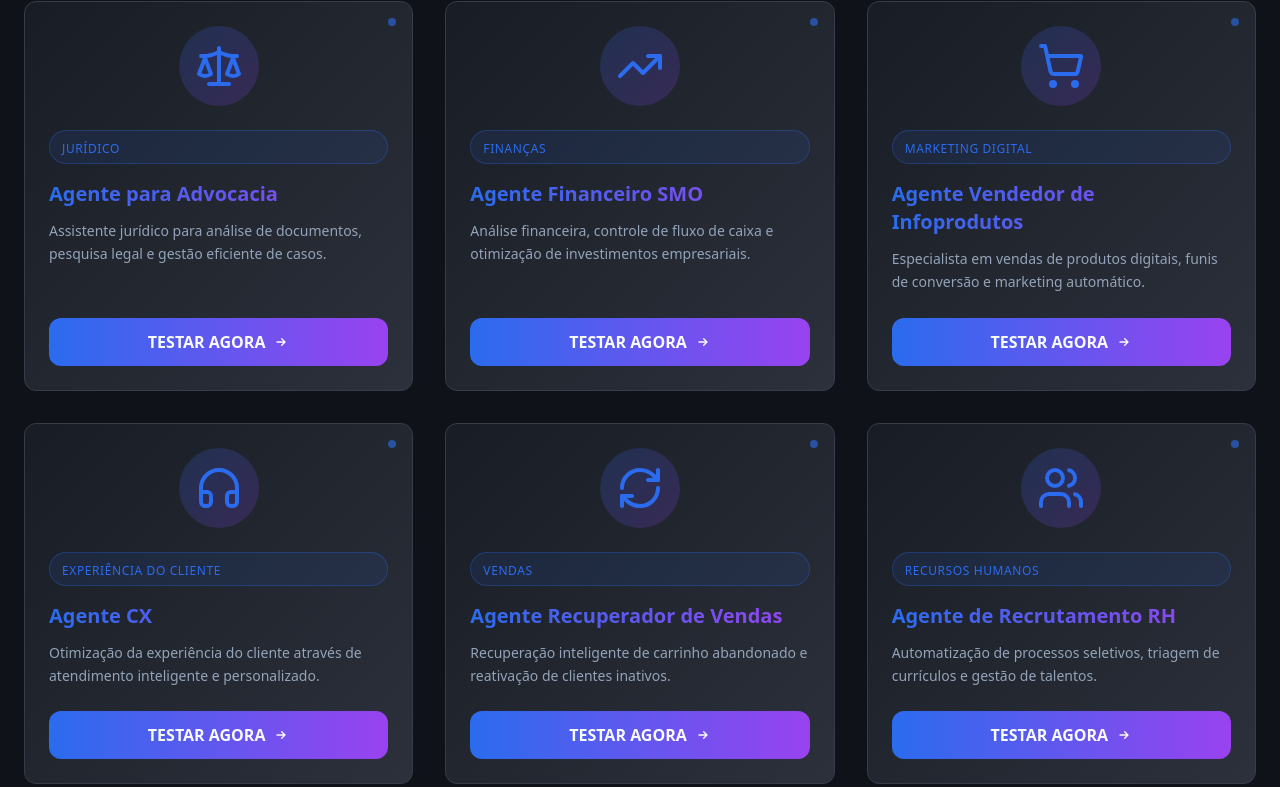
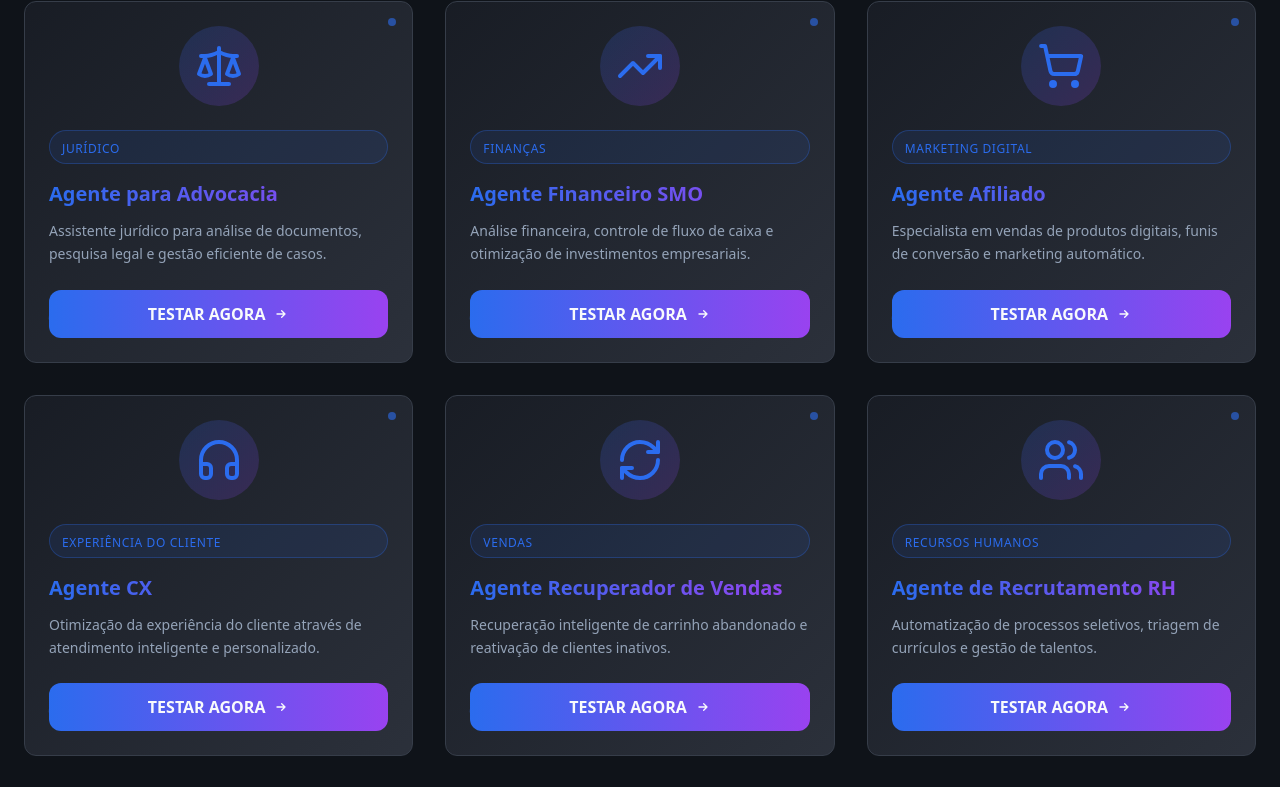
Before and after one commit to wegrowupsolutions/seuagenteai_pv_multiagentes, a React (Vite) app: page / in a window 1280 px wide. Shown: the part 1108-1895 px from the top of the page. Built offline with nearby package versions, Linux system fonts and the light colour scheme.

Commit message:
Rename agent type
Rename "Agente Vendedor de Infoprodutos" to "Agente Afiliado" in the code.

```diff
--- a/src/components/AgentsGrid.tsx
+++ b/src/components/AgentsGrid.tsx
@@ -55,7 +55,7 @@ const agents = [
   {
     id: 'agente-vendedor-infoprodutos',
     icon: ShoppingCart,
-    title: 'Agente Vendedor de Infoprodutos',
+    title: 'Agente Afiliado',
     category: 'Marketing Digital',
     description: 'Especialista em vendas de produtos digitais, funis de conversão e marketing automático.'
   },
```
